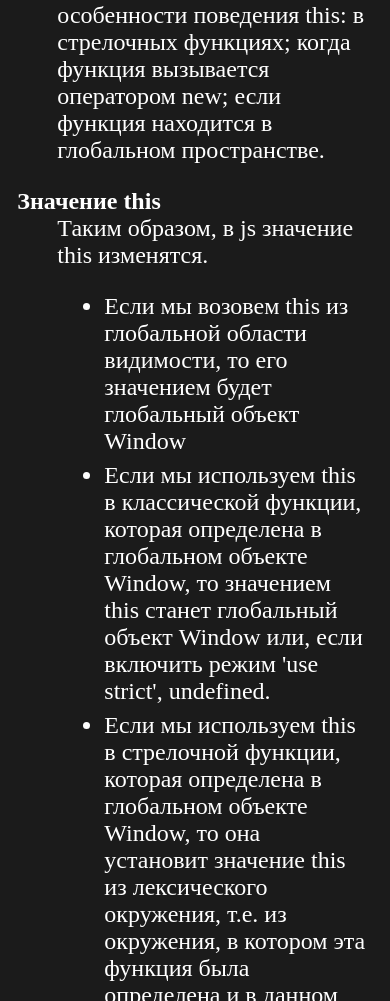
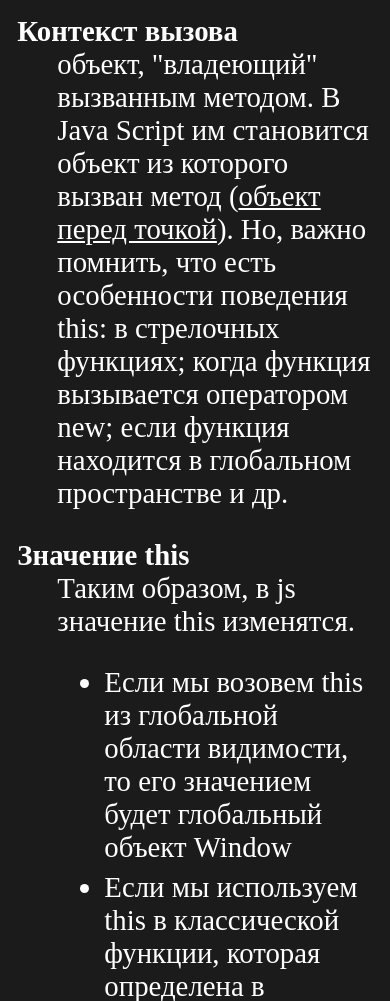
Before and after one commit to itka-school/ThisValueSpecifier, a plain HTML site: page index.html in a window 390 px wide. Shown: the part 999-2000 px from the top of the page. Drawn offline with Linux system fonts and the light colour scheme.

Commit message:
Production commit

```diff
--- a/index.html
+++ b/index.html
@@ -17,7 +17,7 @@
     </dl>
   </header>
   <main>
-    <h1>Тайны this в Java Script</h1>
+    <h1>Как понять this в  Java Script?</h1>
     <dl>
       <dt>this</dt>
       <dd>ключевое слово, предоставляемое (зарезервированное) Java Script, которое указывает на контекст вызова</dd>
@@ -28,7 +28,7 @@
           перед
           точкой</ins>). Но, важно
         помнить, что есть особенности поведения this: в стрелочных функциях; когда функция вызывается оператором new;
-        если функция находится в глобальном пространстве. </dd>
+        если функция находится в глобальном пространстве и др. </dd>
     </dl>
     <dl>
       <dt>Значение this</dt>
@@ -36,12 +36,12 @@
         <ul>
           <li>Если мы возовем this из глобальной области видимости, то его значением будет глобальный объект Window</li>
           <li>
-            Если мы используем this в классической функции, которая определена в глобальном объекте Window, то значением
+            Если мы используем this в классической функции, которая определена в глобальной области видимости, то значением
             this станет глобальный объект Window или, если включить режим 'use
             strict',
             undefined.
           </li>
-          <li> Если мы используем this в стрелочной функции, которая определена в глобальном объекте Window, то она
+          <li> Если мы используем this в стрелочной функции, которая определена в глобальной области видимости, то она
             установит значение this из лексического окружения, т.е. из окружения, в
             котором эта функция была определена и в данном случае это также глобальный объект Window. </li>
           <li>Если мы используем this в классической функции как метод объекта, то его
--- a/script.js
+++ b/script.js
@@ -91,9 +91,9 @@ function Bill() {
 
 const bill = new Bill();
 
-console.log("bill new --> ", bill);
-console.log("bill.ref new --> ", bill.ref);
-bill.getThisBasic();
+// console.log("bill new --> ", bill);
+// console.log("bill.ref new --> ", bill.ref);
+// bill.getThisBasic();
 
 function Person(name, age) {
   this.name = name;
@@ -107,8 +107,8 @@ function Person(name, age) {
 const kate = new Person("Kate", 18);
 const alesya = new Person("Alesya", 21);
 
-kate.getThisBasic();
-alesya.getThisBasic();
+// kate.getThisBasic();
+// alesya.getThisBasic();
 
 // this  это Window
 function Man(name, age) {
@@ -116,12 +116,7 @@ function Man(name, age) {
   this.age = age;
 }
 
-const person = Man("Alex", 12);
-
-// console.log(person);
-// console.log(name);
-// console.log(window.name);
-// console.log(window.age);
+const person = new Man("Alex", 12);
 
 class Employee {
   // this: {}
@@ -151,15 +146,20 @@ const frontend = new Employee("Jonn", "Travolta", "Frondend programmer", 2500);
 // console.log(frontend)
 // director.logFulName()
 // director.logFullEmployersData()
-director.getThis()
-frontend.getThis()
+// director.getThis();
+// frontend.getThis();
 
 const liElements = document.querySelectorAll("li");
-liElements.forEach(el => el.addEventListener("click", function() { console.log(this) }))
-// liElements.forEach(el => el.addEventListener("click", () => console.log(this)))
+liElements.forEach((el) =>
+  el.addEventListener("click", function () {
+    console.log(this);
+  })
+);
+liElements.forEach((el) =>
+  el.addEventListener("click", () => console.log(this))
+);
 
-const glasha =  function () {
-
+const glasha = function () {
   return {
     name: "Glasha",
     ref: this,
@@ -167,8 +167,8 @@ const glasha =  function () {
 };
 
 console.log("glasha.ref --> ", glasha.ref);
-console.log('glasha() -> ', glasha())
-console.log('glasha.call() -> ', glasha.call())
+// console.log("glasha() -> ", glasha());
+// console.log("glasha.call() -> ", glasha.call());
 
 const user = {
   name: "Petr",
@@ -191,7 +191,7 @@ const user = {
   },
 };
 
-user.logInfo();
+// user.logInfo();
 
 const dyna = {
   name: "Dyna",
@@ -199,25 +199,25 @@ const dyna = {
   isAdmin: false,
 };
 
-user.logInfo.call(dyna, "dyna@google.com", "+37529-234-44-44")
-user.logInfo.bind(dyna, "dyna@google.com", "+37529-234-44-44")
-user.logInfo.bind(dyna, "dyna@google.com", "+37529-234-44-44")()
-user.logInfo.apply(dyna, ["dyna@google.com", "+37529-234-44-44"])
+// user.logInfo.call(dyna, "dyna@google.com", "+37529-234-44-44");
+// user.logInfo.bind(dyna, "dyna@google.com", "+37529-234-44-44");
+// user.logInfo.bind(dyna, "dyna@google.com", "+37529-234-44-44")();
+// user.logInfo.apply(dyna, ["dyna@google.com", "+37529-234-44-44"]);
 
 const superObj = {
   getThis: function () {
-    console.log("superObj getThis --> ", this); //{getThis: f}
+    console.log("superObj getThis --> ", this); // {getThis: f}
 
     function getThis2() {
       console.log("superObj getThis2 --> ", this); // Window
     }
 
     const getThis3 = () => {
-      console.log("superObj getThis3 --> ", this);  //{getThis: f}
+      console.log("superObj getThis3 --> ", this); // {getThis: f}
     };
 
     const getThis4 = function () {
-      console.log("superObj getThis4 --> ", this);
+      console.log("superObj getThis4 --> ", this); // {name: Dyna, ///}
     };
 
     getThis2();
--- a/style.css
+++ b/style.css
@@ -36,5 +36,6 @@ li {
   header,
   main {
     width: 95%;
+    font-size: 1.2rem;
   }
 }
--- a/thisValueSpecifier.js
+++ b/thisValueSpecifier.js
@@ -217,6 +217,7 @@ class ThisValueSpecifier {
     appСontainer.appendChild(buttonsContainer);
 
     const link = document.createElement("a");
+    link.style.fontSize = "0.8rem";
     link.setAttribute("href", this.algorithmSource);
     link.setAttribute("target", "_blank");
     link.innerText = "Первоисточник алгоритма";
```
